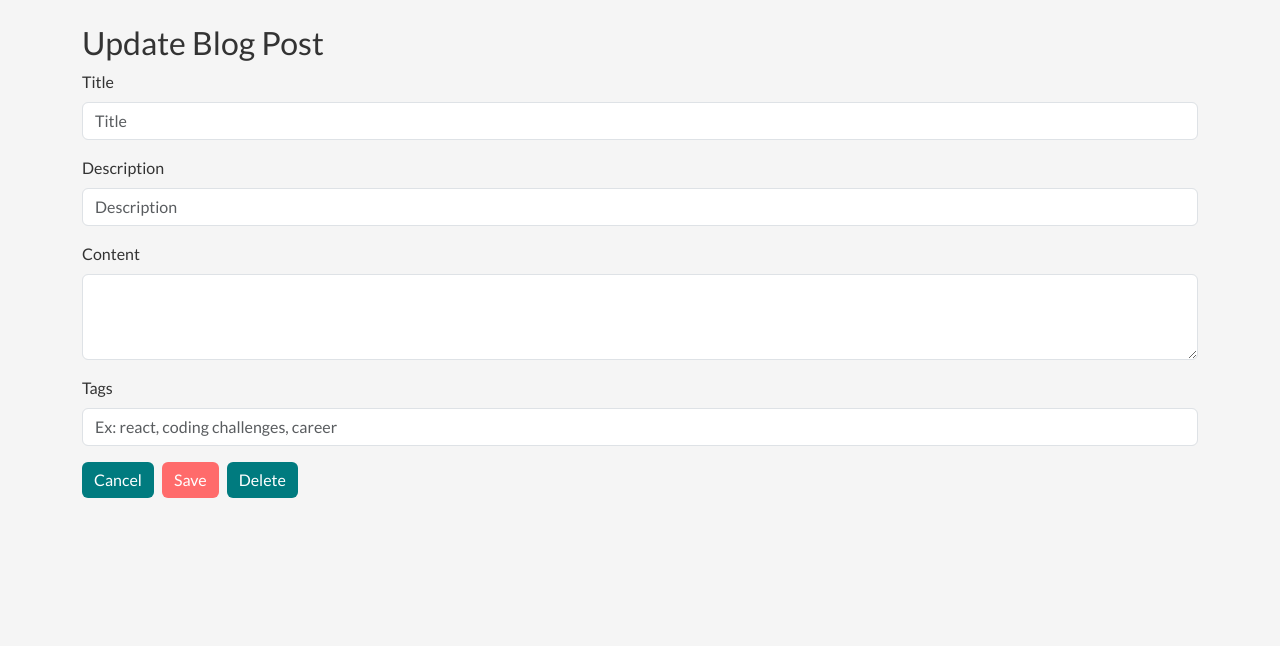
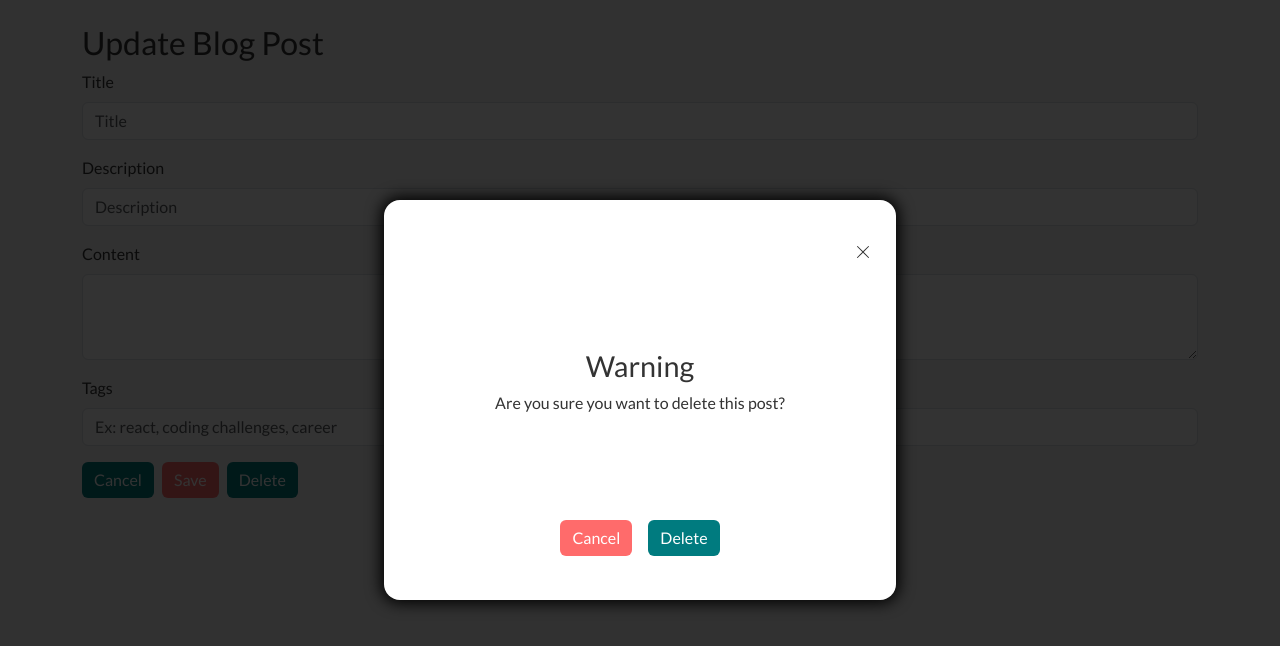
Before and after one commit to mbasagoitia/blog, a React (Create React App) app in the folder src/client/: page /update/1 in a window 1280 px wide. Both pictures are taken after a click on the button "Delete". Shown: the top 646 px of the page. Built offline with nearby package versions, Linux system fonts and the light colour scheme; no server answers.

Commit message:
created modal to confirm that the admin wants to delete a post

```diff
--- a/src/client/src/App.css
+++ b/src/client/src/App.css
@@ -65,3 +65,54 @@ a {
 #displayed-posts-heading {
   font-size: 1.5rem;
 }
+
+.modal-bg {
+    width: 100vw;
+    height: 100vh;
+    top: 0;
+    position: absolute;
+    z-index: 1;
+    box-shadow: inset 0 0 0 50vw rgba(0,0,0,0.8);
+    display: flex;
+    justify-content: center;
+    align-items: center;
+}
+
+.modal-bg > div {
+  background-color: white;
+  height: 50vh;
+  width: 40vw;
+  min-width: 200px;
+  box-shadow: 0 0 15px 3px black;
+  border-radius: 1rem;
+}
+
+.modal-bg h1 {
+  font-size: 1.8rem;
+}
+
+.modal-buttons {
+  display: flex;
+  justify-content: center;
+  gap: 1rem;
+}
+
+#close-modal {
+  margin-left: 88%;
+}
+
+#close-modal {
+  cursor: pointer;
+}
+
+@media (min-width: 500px) {
+  #close-modal {
+    margin-left: 90%;
+  }
+}
+
+@media (min-width: 1000px) {
+  #close-modal {
+    margin-left: 92%;
+  }
+}
--- a/src/client/src/components/DeleteBtn.jsx
+++ b/src/client/src/components/DeleteBtn.jsx
@@ -6,7 +6,8 @@ function DeleteBtn ({ id }) {
 
     const handleDeletePost = (id) => {
         // make this more reusable by passing in a type of post or comment
-        // instead of deleting right away, show a modal that confirms whether to actually delete or not
+        // useNavigate to either the homepage (post) or the post (comment)
+        // style the pages as viewed when logged out
 
         const apiUrl = `http://localhost:8080/api/delete/${id}`;
 
--- a/src/client/src/pages/UpdatePost.jsx
+++ b/src/client/src/pages/UpdatePost.jsx
@@ -17,6 +17,7 @@ function UpdatePost({ adminToken }) {
     const [description, setDescription] = useState("");
     const [content, setContent] = useState("");
     const [tags, setTags] = useState("");
+    const [modalShown, setModalShown] = useState(false);
 
     useEffect(() => {
         const apiUrl = `http://localhost:8080/api/singlepost/${id}`;
@@ -68,8 +69,30 @@ function UpdatePost({ adminToken }) {
         .catch((err) => console.error(err))
     }
 
+    const showModal = () => {
+        setModalShown(true);
+    }
+
     return (
         <>
+        {modalShown ? (
+        <div className="modal-bg">
+            <div className="d-flex flex-column justify-content-around text-center p4">
+                <svg xmlns="http://www.w3.org/2000/svg" width="16" height="16" fill="currentColor" id="close-modal" className="bi bi-x-lg" viewBox="0 0 16 16" onClick={() => setModalShown(false)}>
+                <path d="M2.146 2.854a.5.5 0 1 1 .708-.708L8 7.293l5.146-5.147a.5.5 0 0 1 .708.708L8.707 8l5.147 5.146a.5.5 0 0 1-.708.708L8 8.707l-5.146 5.147a.5.5 0 0 1-.708-.708L7.293 8 2.146 2.854Z"/>
+                </svg>
+                <div className="modal-content">
+                    <h1 className="modal-heading">Warning</h1>
+                    <p className="modal-text">Are you sure you want to delete this post?</p>
+                </div>
+                <div className="modal-buttons">
+                    <Button className="btn-secondary" onClick={() => setModalShown(false)}>Cancel</Button>
+                    {/* redirect after deleting is done */}
+                    <DeleteBtn id={id} />
+                </div>
+            </div>
+        </div>
+        ) : null}
         <Container className="mt-4">
         <h2>Update Blog Post</h2>
             <Form>
@@ -92,7 +115,9 @@ function UpdatePost({ adminToken }) {
             </Form>
             <Link className="btn btn-primary" to="/">Cancel</Link>
             <Button onClick={() => handleUpdatePost(id)} className="btn-secondary mx-2">Save</Button>
-            <DeleteBtn id={id} adminToken={adminToken} />
+            <Button className="btn btn-primary" onClick={showModal}>Delete</Button>
+            {/*  only show inside of modal */}
+            {/* <DeleteBtn id={id} adminToken={adminToken} /> */}
         </Container>
         </>
     )
```
